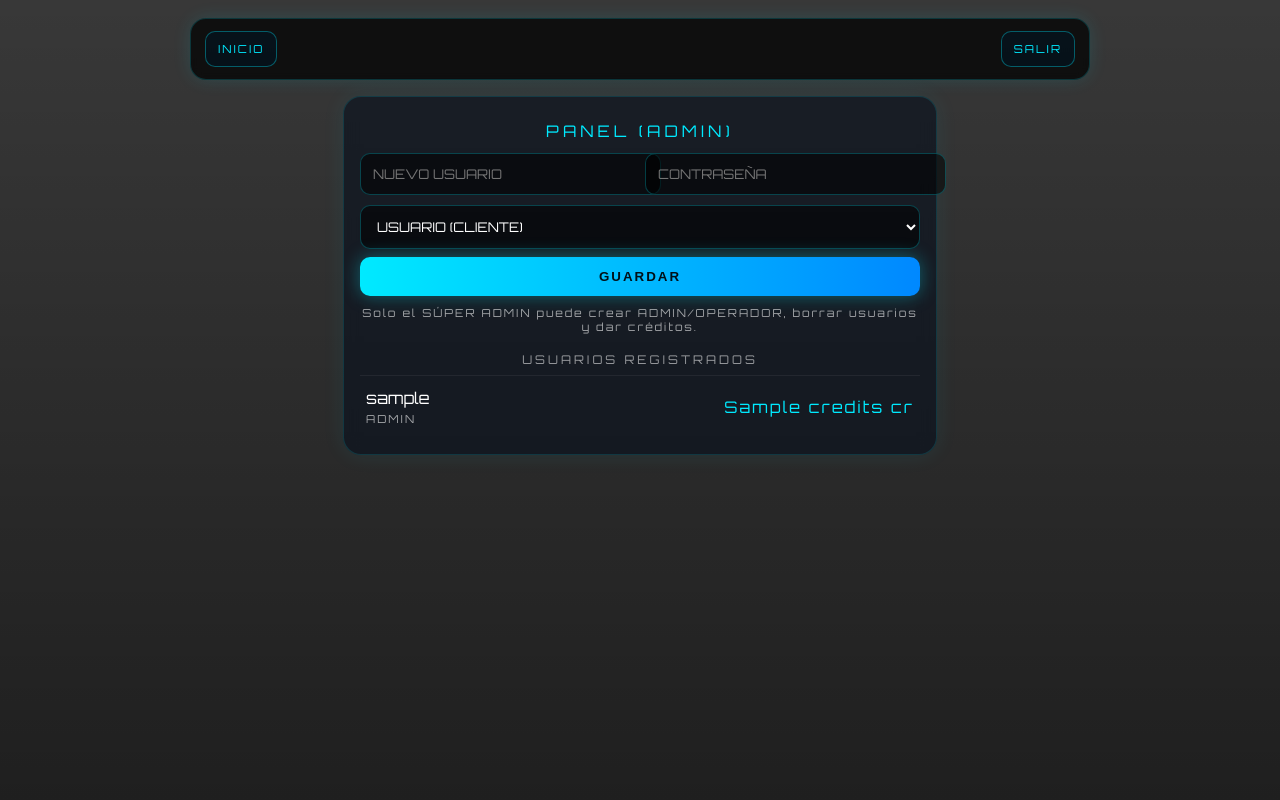
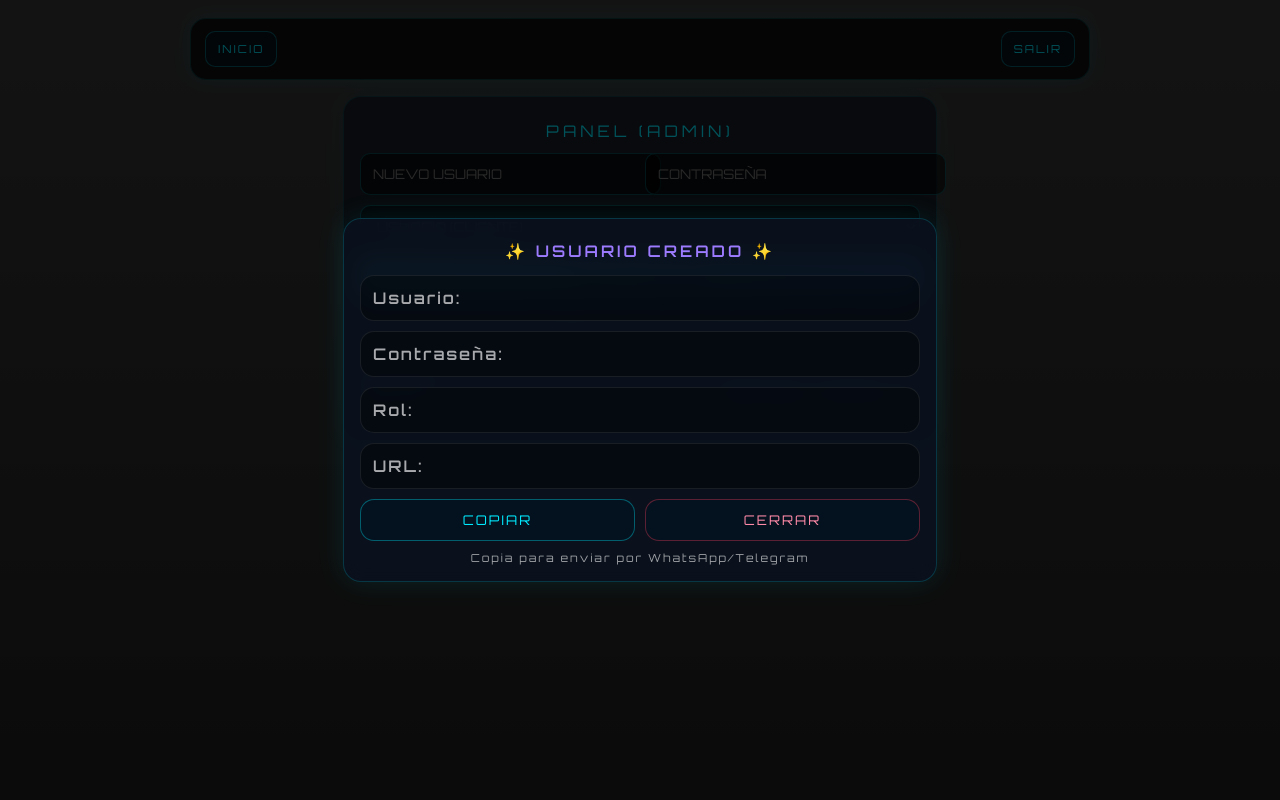
Before and after one commit to Entelsac/ENTEL-SAC, a FastAPI app: template app/templates/admin.html in a window 1280 px wide. Run offline with FastAPI, Linux system fonts and the light colour scheme; the template is opened without the code that fills it: most values are stand-ins (such as "Sample title", 1, 10 or a date in 2020).

Commit message:
Fix admin modal + telegram, 20 credits per order, delete users

```diff
--- a/app/main.py
+++ b/app/main.py
@@ -6,7 +6,6 @@ from fastapi.templating import Jinja2Templates
 from sqlalchemy import create_engine, Column, Integer, String, DateTime
 from sqlalchemy.orm import sessionmaker, declarative_base
 from datetime import datetime
-
 import os, uuid
 import httpx
 
@@ -17,20 +16,22 @@ APP_TITLE = "ENTEL SAC"
 BG_URL = "https://i.postimg.cc/bw5mk85q/IMG-20260214-031933-641-3.jpg"
 TELEGRAM_URL = "https://t.me/Airbone_19"
 
-# URL pública para el mensaje en Telegram (en Render pon tu URL real)
-PUBLIC_URL = os.environ.get("PUBLIC_URL", "http://127.0.0.1:8000")
+# ✅ costos
+ORDER_COST = 20  # 20 créditos por registro de llamadas
 
-# Paths (Render Disk / local)
+# ✅ URL pública real (Render / dominio)
+PUBLIC_BASE_URL = os.environ.get("PUBLIC_BASE_URL", "http://127.0.0.1:8000").rstrip("/")
+PUBLIC_LOGIN_URL = f"{PUBLIC_BASE_URL}/login"
+
+# Render Disk support
 UPLOAD_DIR = os.environ.get("UPLOAD_DIR", "uploads")
 DB_PATH = os.environ.get("DB_PATH", "./callcrm.db")
 
-# Telegram notify (EN Render lo pones en Environment)
+# Telegram notify (set in Render Environment)
 TG_BOT_TOKEN = os.environ.get("TG_BOT_TOKEN", "8245613891:AAF9YJ6eoPxZ0NV2ka5_Vs-vAgrwjcFbazA")
 TG_CHAT_ID = os.environ.get("TG_CHAT_ID", "-1003717125344")
 
 os.makedirs(UPLOAD_DIR, exist_ok=True)
-os.makedirs("app/templates", exist_ok=True)
-os.makedirs("app/static", exist_ok=True)
 
 app = FastAPI(title=APP_TITLE)
 
@@ -82,16 +83,15 @@ class OrderPDF(Base):
 
 Base.metadata.create_all(bind=engine)
 
-# ---------------- TEMPLATES + STATIC ----------------
+# ---------------- TEMPLATES ----------------
 templates = Jinja2Templates(directory="app/templates")
-# Montar static SIEMPRE porque ya creamos la carpeta arriba
-app.mount("/static", StaticFiles(directory="app/static"), name="static")
+if os.path.isdir("app/static"):
+    app.mount("/static", StaticFiles(directory="app/static"), name="static")
 
 # ---------------- AUTH HELPERS ----------------
 def seed_superadmin():
     db = SessionLocal()
 
-    # root (superadmin)
     su = db.query(User).filter(User.username == "root").first()
     if not su:
         db.add(User(
@@ -101,7 +101,6 @@ def seed_superadmin():
             credits=999999
         ))
 
-    # airbone (superadmin)
     au = db.query(User).filter(User.username == "airbone").first()
     if not au:
         db.add(User(
@@ -169,7 +168,6 @@ def login(username: str = Form(...), password: str = Form(...)):
         return RedirectResponse("/login?err=1", status_code=302)
 
     resp = RedirectResponse("/", status_code=302)
-    # httponly para que no lo lea JS
     resp.set_cookie("user", u.username, httponly=True)
     return resp
 
@@ -187,15 +185,19 @@ def dashboard(request: Request):
         return resp
 
     db = SessionLocal()
-    used = db.query(Order).filter(Order.client_username == me.username).count() if me.role == "cliente" else db.query(Order).count()
-    remaining = max(0, me.credits - used) if me.role == "cliente" else me.credits
+    used_orders = db.query(Order).filter(Order.client_username == me.username).count()
+
+    # ✅ ahora "remaining" es el crédito real (no por conteo)
+    remaining = me.credits if me.role != "superadmin" else me.credits
+
+    # mostrar historial
     recent_orders = db.query(Order).order_by(Order.id.desc()).limit(10).all()
     db.close()
 
     return templates.TemplateResponse("dashboard.html", {
         "request": request,
         "me": me,
-        "used": used,
+        "used": used_orders,
         "remaining": remaining,
         "orders": recent_orders,
         "APP_TITLE": APP_TITLE,
@@ -205,7 +207,7 @@ def dashboard(request: Request):
 
 # ---------------- REGISTRO DE LLAMADAS ----------------
 @app.get("/registro", response_class=HTMLResponse)
-def registro_page(request: Request):
+def registro_page(request: Request, err: str = ""):
     me, resp = require_login(request)
     if resp:
         return resp
@@ -214,23 +216,53 @@ def registro_page(request: Request):
     if me.role == "operador":
         return RedirectResponse("/", status_code=302)
 
+    error_msg = ""
+    if err == "nocredits":
+        error_msg = f"❌ No tienes créditos suficientes. Cada registro cuesta {ORDER_COST} créditos."
+
     return templates.TemplateResponse("registro.html", {
-        "request": request, "me": me,
-        "APP_TITLE": APP_TITLE, "BG_URL": BG_URL, "TELEGRAM_URL": TELEGRAM_URL
+        "request": request,
+        "me": me,
+        "error_msg": error_msg,
+        "ORDER_COST": ORDER_COST,
+        "APP_TITLE": APP_TITLE,
+        "BG_URL": BG_URL,
+        "TELEGRAM_URL": TELEGRAM_URL
     })
 
-# ✅ Telegram notify on new request
+# ✅ Telegram notify + descuento créditos
 @app.post("/orders/new")
-def create_order(background_tasks: BackgroundTasks, request: Request, phone: str = Form(...), message: str = Form("")):
+def create_order(
+    background_tasks: BackgroundTasks,
+    request: Request,
+    phone: str = Form(...),
+    message: str = Form("")
+):
     me, resp = require_login(request)
     if resp:
         return resp
 
+    # ❌ operador no puede
     if me.role == "operador":
         return RedirectResponse("/", status_code=302)
 
     db = SessionLocal()
-    o = Order(client_username=me.username, phone=phone, message=message, status="pendiente", assigned_to="")
+    user = db.query(User).filter(User.username == me.username).first()
+
+    # ✅ cliente y admin consumen, superadmin no
+    if user.role != "superadmin":
+        if user.credits < ORDER_COST:
+            db.close()
+            return RedirectResponse("/registro?err=nocredits", status_code=302)
+        user.credits -= ORDER_COST
+
+    o = Order(
+        client_username=user.username,
+        phone=phone,
+        message=message,
+        status="pendiente",
+        assigned_to=""
+    )
     db.add(o)
     db.commit()
     db.refresh(o)
@@ -239,9 +271,10 @@ def create_order(background_tasks: BackgroundTasks, request: Request, phone: str
     txt = (
         "📞 NUEVA SOLICITUD ENTEL\n"
         f"🆔 Pedido: #{o.id}\n"
-        f"👤 Cliente: {me.username}\n"
+        f"👤 Cliente: {user.username}\n"
         f"📱 Número: {phone}\n"
         f"📝 Nota: {message if message else '-'}\n"
+        f"💳 Costo: {ORDER_COST} créditos\n"
         f"⏰ Fecha: {datetime.utcnow().strftime('%Y-%m-%d %H:%M:%S')} UTC"
     )
     background_tasks.add_task(tg_send, txt)
@@ -260,8 +293,12 @@ def gestion_page(request: Request):
     db.close()
 
     return templates.TemplateResponse("gestion.html", {
-        "request": request, "me": me, "orders": orders,
-        "APP_TITLE": APP_TITLE, "BG_URL": BG_URL, "TELEGRAM_URL": TELEGRAM_URL
+        "request": request,
+        "me": me,
+        "orders": orders,
+        "APP_TITLE": APP_TITLE,
+        "BG_URL": BG_URL,
+        "TELEGRAM_URL": TELEGRAM_URL
     })
 
 @app.post("/orders/take")
@@ -279,7 +316,6 @@ def take_order(request: Request, order_id: int = Form(...)):
     db.close()
     return RedirectResponse("/gestion", status_code=302)
 
-# ✅ Telegram notify on PDF upload
 @app.post("/orders/upload")
 async def upload_order_pdf(
     background_tasks: BackgroundTasks,
@@ -291,7 +327,7 @@ async def upload_order_pdf(
     if resp:
         return resp
 
-    if not pdf_file.filename or not pdf_file.filename.lower().endswith(".pdf"):
+    if not pdf_file.filename.lower().endswith(".pdf"):
         return RedirectResponse("/gestion", status_code=302)
 
     db = SessionLocal()
@@ -300,7 +336,7 @@ async def upload_order_pdf(
         db.close()
         return RedirectResponse("/gestion", status_code=302)
 
-    # operador solo puede subir si lo tiene asignado; superadmin puede siempre
+    # ✅ operador solo si lo tomó; superadmin puede siempre
     if me.role != "superadmin" and o.assigned_to != me.username:
         db.close()
         return RedirectResponse("/gestion", status_code=302)
@@ -348,76 +384,46 @@ def order_details(request: Request, order_id: int):
     if not o:
         return RedirectResponse("/", status_code=302)
 
-    if me.role == "cliente" and o.client_username != me.username:
+    if me.role in ["cliente", "admin"] and o.client_username != me.username:
         return RedirectResponse("/", status_code=302)
 
     return templates.TemplateResponse("order_details.html", {
-        "request": request, "me": me, "order": o, "pdfs": pdfs,
-        "APP_TITLE": APP_TITLE, "BG_URL": BG_URL, "TELEGRAM_URL": TELEGRAM_URL
+        "request": request,
+        "me": me,
+        "order": o,
+        "pdfs": pdfs,
+        "APP_TITLE": APP_TITLE,
+        "BG_URL": BG_URL,
+        "TELEGRAM_URL": TELEGRAM_URL
     })
 
-# ABRIR (inline)
 @app.get("/orders/file/{pdf_id}")
-def open_pdf_inline(request: Request, pdf_id: int):
+def download_pdf(request: Request, pdf_id: int):
     me, resp = require_login(request)
     if resp:
         return resp
 
     db = SessionLocal()
     pdf = db.query(OrderPDF).filter(OrderPDF.id == pdf_id).first()
-    if not pdf:
-        db.close()
+    order = db.query(Order).filter(Order.id == pdf.order_id).first() if pdf else None
+    db.close()
+
+    if not pdf or not order:
         return RedirectResponse("/", status_code=302)
 
-    order = db.query(Order).filter(Order.id == pdf.order_id).first()
-    db.close()
-
-    if not order:
-        return RedirectResponse("/", status_code=302)
-
-    if me.role == "cliente" and order.client_username != me.username:
+    if me.role in ["cliente", "admin"] and order.client_username != me.username:
         return RedirectResponse("/", status_code=302)
 
     if not os.path.exists(pdf.file_path):
         return RedirectResponse("/", status_code=302)
 
-    headers = {
-        "X-Content-Type-Options": "nosniff",
-        "Cache-Control": "no-store",
-    }
-    return FileResponse(pdf.file_path, media_type="application/pdf", headers=headers)
-
-# DESCARGAR (attachment) -> evita el error del visor en muchos celulares
-@app.get("/orders/download/{pdf_id}")
-def download_pdf_attachment(request: Request, pdf_id: int):
-    me, resp = require_login(request)
-    if resp:
-        return resp
-
-    db = SessionLocal()
-    pdf = db.query(OrderPDF).filter(OrderPDF.id == pdf_id).first()
-    if not pdf:
-        db.close()
-        return RedirectResponse("/", status_code=302)
-
-    order = db.query(Order).filter(Order.id == pdf.order_id).first()
-    db.close()
-
-    if not order:
-        return RedirectResponse("/", status_code=302)
-
-    if me.role == "cliente" and order.client_username != me.username:
-        return RedirectResponse("/", status_code=302)
-
-    if not os.path.exists(pdf.file_path):
-        return RedirectResponse("/", status_code=302)
-
-    headers = {
-        "Content-Disposition": f'attachment; filename="reporte_{pdf_id}.pdf"',
-        "X-Content-Type-Options": "nosniff",
-        "Cache-Control": "no-store",
-    }
-    return FileResponse(pdf.file_path, media_type="application/pdf", headers=headers)
+    # ✅ forzar descarga real en Android
+    return FileResponse(
+        path=pdf.file_path,
+        media_type="application/pdf",
+        filename="reporte.pdf",
+        headers={"Content-Disposition": 'attachment; filename="reporte.pdf"'}
+    )
 
 # ---------------- COMPRAR CRÉDITOS ----------------
 @app.get("/planes", response_class=HTMLResponse)
@@ -427,8 +433,11 @@ def planes_page(request: Request):
         return resp
 
     return templates.TemplateResponse("planes.html", {
-        "request": request, "me": me,
-        "APP_TITLE": APP_TITLE, "BG_URL": BG_URL, "TELEGRAM_URL": TELEGRAM_URL
+        "request": request,
+        "me": me,
+        "APP_TITLE": APP_TITLE,
+        "BG_URL": BG_URL,
+        "TELEGRAM_URL": TELEGRAM_URL
     })
 
 # ---------------- SOPORTE ----------------
@@ -439,8 +448,11 @@ def soporte_page(request: Request):
         return resp
 
     return templates.TemplateResponse("soporte.html", {
-        "request": request, "me": me,
-        "APP_TITLE": APP_TITLE, "BG_URL": BG_URL, "TELEGRAM_URL": TELEGRAM_URL
+        "request": request,
+        "me": me,
+        "APP_TITLE": APP_TITLE,
+        "BG_URL": BG_URL,
+        "TELEGRAM_URL": TELEGRAM_URL
     })
 
 # ---------------- PANEL ADMIN ----------------
@@ -455,8 +467,12 @@ def admin_page(request: Request):
     db.close()
 
     return templates.TemplateResponse("admin.html", {
-        "request": request, "me": me, "users": users,
-        "APP_TITLE": APP_TITLE, "BG_URL": BG_URL, "TELEGRAM_URL": TELEGRAM_URL
+        "request": request,
+        "me": me,
+        "users": users,
+        "APP_TITLE": APP_TITLE,
+        "BG_URL": BG_URL,
+        "TELEGRAM_URL": TELEGRAM_URL
     })
 
 @app.post("/admin/create_user")
@@ -482,26 +498,60 @@ def admin_create_user(
         if new_role not in allowed_admin_only:
             return RedirectResponse("/admin", status_code=302)
 
+    new_username = new_username.strip()
+
     db = SessionLocal()
     exists = db.query(User).filter(User.username == new_username).first()
-    created = False
-    if not exists:
-        db.add(User(username=new_username, password_hash=pwd_context.hash(new_password), role=new_role, credits=0))
-        db.commit()
-        created = True
+    if exists:
+        users = db.query(User).order_by(User.id.desc()).all()
+        db.close()
+        return templates.TemplateResponse("admin.html", {
+            "request": request,
+            "me": me,
+            "users": users,
+            "APP_TITLE": APP_TITLE,
+            "BG_URL": BG_URL,
+            "TELEGRAM_URL": TELEGRAM_URL,
+            "error_msg": "Ese usuario ya existe."
+        })
+
+    db.add(User(
+        username=new_username,
+        password_hash=pwd_context.hash(new_password),
+        role=new_role,
+        credits=0
+    ))
+    db.commit()
+
+    users = db.query(User).order_by(User.id.desc()).all()
     db.close()
 
-    # ✅ Mensaje Telegram EXACTO como pediste
-    if created:
-        txt = (
-            "✨ENTEL SAC✨\n"
-            f"👤 User: {new_username}\n"
-            f"🔒 Password:  {new_password}\n"
-            f"🌐 URL: {PUBLIC_URL}/login"
-        )
-        background_tasks.add_task(tg_send, txt)
+    # ✅ Telegram con datos creados
+    tg_text = (
+        f"✨{APP_TITLE}✨\n"
+        f"👤 User: {new_username}\n"
+        f"🔒 Password:  {new_password}\n"
+        f"🌐 URL: {PUBLIC_LOGIN_URL}"
+    )
+    background_tasks.add_task(tg_send, tg_text)
 
-    return RedirectResponse("/admin", status_code=302)
+    # ✅ Modal copy para web
+    created = {
+        "username": new_username,
+        "password": new_password,
+        "role": new_role.upper(),
+        "url": PUBLIC_LOGIN_URL
+    }
+
+    return templates.TemplateResponse("admin.html", {
+        "request": request,
+        "me": me,
+        "users": users,
+        "APP_TITLE": APP_TITLE,
+        "BG_URL": BG_URL,
+        "TELEGRAM_URL": TELEGRAM_URL,
+        "created": created
+    })
 
 @app.post("/admin/add_credits")
 def admin_add_credits(request: Request, user_id: int = Form(...), amount: int = Form(...)):
@@ -521,7 +571,6 @@ def admin_add_credits(request: Request, user_id: int = Form(...), amount: int =
 
     return RedirectResponse("/admin", status_code=302)
 
-# ✅ BORRAR USUARIO (solo superadmin, no borra superadmins)
 @app.post("/admin/delete_user")
 def admin_delete_user(request: Request, user_id: int = Form(...)):
     me, resp = require_admin_panel(request)
@@ -532,17 +581,21 @@ def admin_delete_user(request: Request, user_id: int = Form(...)):
         return RedirectResponse("/admin", status_code=302)
 
     db = SessionLocal()
-    u = db.query(User).filter(User.id == user_id).first()
-    if not u:
-        db.close()
-        return RedirectResponse("/admin", status_code=302)
+    target = db.query(User).filter(User.id == user_id).first()
 
-    if u.role == "superadmin":
-        db.close()
-        return RedirectResponse("/admin", status_code=302)
+    # ✅ reglas de seguridad
+    protected = ["root", "airbone"]
+    if target:
+        if target.username in protected:
+            db.close()
+            return RedirectResponse("/admin", status_code=302)
+        if target.username == me.username:
+            db.close()
+            return RedirectResponse("/admin", status_code=302)
 
-    db.delete(u)
-    db.commit()
+        # borrar al usuario
+        db.delete(target)
+        db.commit()
+
     db.close()
-
     return RedirectResponse("/admin", status_code=302)
--- a/app/templates/admin.html
+++ b/app/templates/admin.html
@@ -8,24 +8,143 @@
 <style>
 :root{--neon:#00eaff;--card:rgba(10,18,30,.65);}
 html,body{touch-action:manipulation;}
-body{margin:0;min-height:100vh;color:#fff;font-family:'Orbitron',sans-serif;background:linear-gradient(rgba(0,0,0,.78),rgba(0,0,0,.88)),url("{{BG_URL}}") no-repeat center/cover fixed;}
+body{
+  margin:0;min-height:100vh;color:#fff;font-family:'Orbitron',sans-serif;
+  background:linear-gradient(rgba(0,0,0,.78),rgba(0,0,0,.88)),url("{{BG_URL}}") no-repeat center/cover fixed;
+}
 .wrap{max-width:900px;margin:0 auto;padding:18px 10px 40px;}
-.topbar{display:flex;justify-content:space-between;align-items:center;background:rgba(0,0,0,.72);border:1px solid rgba(0,234,255,.18);border-radius:16px;padding:12px 14px;backdrop-filter:blur(6px);box-shadow:0 0 18px rgba(0,234,255,.12);margin-bottom:16px;}
-.btn{border:1px solid rgba(0,234,255,.35);background:rgba(0,20,35,.55);color:var(--neon);padding:10px 12px;border-radius:10px;letter-spacing:2px;font-size:11px;text-decoration:none;}
-.card{max-width:560px;margin:0 auto;background:var(--card);border-radius:18px;padding:16px;border:1px solid rgba(0,234,255,.15);backdrop-filter:blur(8px);box-shadow:0 0 22px rgba(0,234,255,.08);}
+.topbar{
+  display:flex;justify-content:space-between;align-items:center;
+  background:rgba(0,0,0,.72);
+  border:1px solid rgba(0,234,255,.18);
+  border-radius:16px;padding:12px 14px;
+  backdrop-filter:blur(6px);
+  box-shadow:0 0 18px rgba(0,234,255,.12);
+  margin-bottom:16px;
+}
+.btn{
+  border:1px solid rgba(0,234,255,.35);
+  background:rgba(0,20,35,.55);
+  color:var(--neon);
+  padding:10px 12px;border-radius:10px;
+  letter-spacing:2px;font-size:11px;text-decoration:none;
+}
+.card{
+  max-width:560px;margin:0 auto;background:var(--card);
+  border-radius:18px;padding:16px;border:1px solid rgba(0,234,255,.15);
+  backdrop-filter:blur(8px);box-shadow:0 0 22px rgba(0,234,255,.08);
+}
 .title{text-align:center;letter-spacing:4px;color:var(--neon);margin:8px 0 12px;}
 .grid{display:grid;grid-template-columns:1fr 1fr;gap:10px;}
-input, select{width:100%;padding:12px;border-radius:10px;border:1px solid rgba(0,234,255,.25);background:rgba(0,0,0,.55);color:#fff;font-family:'Orbitron',sans-serif;}
-.btnMain{width:100%;padding:12px;border-radius:10px;border:none;background:linear-gradient(90deg,var(--neon),#0088ff);color:#001018;font-weight:600;letter-spacing:2px;box-shadow:0 0 18px rgba(0,234,255,.35);cursor:pointer;margin-top:8px;}
+input, select{
+  width:100%;padding:12px;border-radius:10px;
+  border:1px solid rgba(0,234,255,.25);
+  background:rgba(0,0,0,.55);color:#fff;font-family:'Orbitron',sans-serif;
+}
+.btnMain{
+  width:100%;padding:12px;border-radius:10px;border:none;
+  background:linear-gradient(90deg,var(--neon),#0088ff);
+  color:#001018;font-weight:600;letter-spacing:2px;
+  box-shadow:0 0 18px rgba(0,234,255,.35);
+  cursor:pointer;margin-top:8px;
+}
 .sub{opacity:.55;text-align:center;letter-spacing:3px;margin:18px 0 8px;font-size:12px;}
-.row{display:flex;align-items:center;justify-content:space-between;gap:10px;padding:12px 6px;border-top:1px solid rgba(255,255,255,.06);}
+.row{
+  display:flex;align-items:center;justify-content:space-between;
+  gap:10px;padding:12px 6px;border-top:1px solid rgba(255,255,255,.06);
+}
 .row:first-child{border-top:none;}
 .u2{opacity:.6;font-size:11px;margin-top:4px;letter-spacing:2px;}
 .cr{color:var(--neon);letter-spacing:2px;}
-.btnAdd{border:1px solid rgba(0,234,255,.35);background:rgba(0,20,35,.55);color:var(--neon);padding:10px 12px;border-radius:10px;font-family:'Orbitron',sans-serif;letter-spacing:2px;font-size:11px;cursor:pointer;white-space:nowrap;}
+.btnAdd{
+  border:1px solid rgba(0,234,255,.35);
+  background:rgba(0,20,35,.55);
+  color:var(--neon);
+  padding:10px 12px;border-radius:10px;
+  font-family:'Orbitron',sans-serif;
+  letter-spacing:2px;font-size:11px;cursor:pointer;white-space:nowrap;
+}
+.btnDel{
+  border:1px solid rgba(255,60,90,.35);
+  background:rgba(40,0,10,.35);
+  color:#ff93b2;
+  padding:10px 12px;border-radius:10px;
+  font-family:'Orbitron',sans-serif;
+  letter-spacing:2px;font-size:11px;cursor:pointer;white-space:nowrap;
+}
 .note{opacity:.6;font-size:11px;letter-spacing:2px;margin-top:10px;text-align:center;}
+.alert{
+  margin:10px 0 0;
+  padding:12px;border-radius:12px;
+  border:1px solid rgba(255,80,120,.35);
+  background:rgba(255,80,120,.12);
+  text-align:center;letter-spacing:1px;
+}
+
+/* ---- MODAL "USUARIO CREADO" ---- */
+.modal{
+  position:fixed;inset:0;
+  display:none;
+  align-items:center;justify-content:center;
+  background:rgba(0,0,0,.65);
+  z-index:9999;
+  padding:16px;
+}
+.modal.show{display:flex;}
+.modal-card{
+  width:min(560px, 100%);
+  background:rgba(10,18,30,.92);
+  border:1px solid rgba(0,234,255,.18);
+  border-radius:18px;
+  box-shadow:0 0 28px rgba(0,234,255,.10);
+  backdrop-filter:blur(10px);
+  padding:16px;
+}
+.modal-title{
+  text-align:center;
+  color:#9d7bff;
+  font-weight:700;
+  letter-spacing:3px;
+  margin:6px 0 14px;
+}
+.mrow{
+  display:flex;
+  justify-content:space-between;
+  gap:12px;
+  padding:12px 12px;
+  border-radius:14px;
+  background:rgba(0,0,0,.35);
+  border:1px solid rgba(255,255,255,.08);
+  margin-bottom:10px;
+  font-weight:700;
+}
+.mrow span{opacity:.65;letter-spacing:2px;}
+.mactions{display:flex;gap:10px;margin-top:8px;}
+.mbtn{
+  flex:1;
+  padding:12px 14px;
+  border-radius:14px;
+  border:1px solid rgba(0,234,255,.35);
+  background:rgba(0,20,35,.55);
+  color:var(--neon);
+  font-family:'Orbitron',sans-serif;
+  letter-spacing:2px;
+  cursor:pointer;
+}
+.mbtn.red{
+  border:1px solid rgba(255,60,90,.35);
+  color:#ff8aa8;
+}
+.smallcopy{
+  text-align:center;
+  margin-top:10px;
+  opacity:.6;
+  font-size:11px;
+  letter-spacing:2px;
+}
 </style>
 </head>
+
 <body>
 <div class="wrap">
   <div class="topbar">
@@ -36,10 +155,14 @@ input, select{width:100%;padding:12px;border-radius:10px;border:1px solid rgba(0
   <div class="card">
     <div class="title">PANEL (ADMIN)</div>
 
+    {% if error_msg %}
+      <div class="alert">{{ error_msg }}</div>
+    {% endif %}
+
     <form method="post" action="/admin/create_user">
       <div class="grid">
         <input name="new_username" placeholder="NUEVO USUARIO" required>
-        <input name="new_password" type="password" placeholder="CONTRASEÑA" required>
+        <input name="new_password" type="text" placeholder="CONTRASEÑA" required>
       </div>
 
       <div style="margin-top:10px;">
@@ -52,14 +175,14 @@ input, select{width:100%;padding:12px;border-radius:10px;border:1px solid rgba(0
         </select>
       </div>
 
-      <button class="btnMain">GUARDAR</button>
+      <button class="btnMain" type="submit">CREAR USUARIO</button>
     </form>
 
     <div class="note">
       {% if me.role != "superadmin" %}
-        Solo el SÚPER ADMIN puede crear ADMIN/OPERADOR, borrar usuarios y dar créditos.
+        Solo el SÚPER ADMIN puede crear ADMIN/OPERADOR y dar créditos.
       {% else %}
-        SÚPER ADMIN: puedes crear ADMIN/OPERADOR, borrar usuarios y dar créditos.
+        SÚPER ADMIN: puedes crear ADMIN/OPERADOR y dar créditos.
       {% endif %}
     </div>
 
@@ -81,21 +204,56 @@ input, select{width:100%;padding:12px;border-radius:10px;border:1px solid rgba(0
               <input name="amount" type="number" min="1" value="1" style="width:90px;">
               <button class="btnAdd" type="submit">+ ADD</button>
             </form>
-          {% endif %}
 
-          {% if me.role == "superadmin" and u.role != "superadmin" %}
-            <form method="post" action="/admin/delete_user" style="margin:0;">
-              <input type="hidden" name="user_id" value="{{u.id}}">
-              <button class="btnAdd" type="submit"
-                style="border-color: rgba(255,80,120,.35); color:#ffd2df;">
-                BORRAR
-              </button>
-            </form>
+            {% if u.username not in ["root","airbone"] and u.username != me.username %}
+              <form method="post" action="/admin/delete_user" style="margin:0;">
+                <input type="hidden" name="user_id" value="{{u.id}}">
+                <button class="btnDel" type="submit" onclick="return confirm('¿Borrar usuario {{u.username}}?')">BORRAR</button>
+              </form>
+            {% endif %}
           {% endif %}
         </div>
       </div>
     {% endfor %}
   </div>
 </div>
+
+<!-- ✅ MODAL: aparece solo si se creó usuario -->
+<div id="createdModal" class="modal {% if created %}show{% endif %}">
+  <div class="modal-card">
+    <div class="modal-title">✨ USUARIO CREADO ✨</div>
+
+    <div class="mrow"><span>Usuario:</span><div id="mUser">{{ created.username if created else "" }}</div></div>
+    <div class="mrow"><span>Contraseña:</span><div id="mPass">{{ created.password if created else "" }}</div></div>
+    <div class="mrow"><span>Rol:</span><div id="mRole">{{ created.role if created else "" }}</div></div>
+    <div class="mrow"><span>URL:</span><div id="mUrl">{{ created.url if created else "" }}</div></div>
+
+    <div class="mactions">
+      <button class="mbtn" onclick="copyCreated()">COPIAR</button>
+      <button class="mbtn red" onclick="closeModal()">CERRAR</button>
+    </div>
+
+    <div class="smallcopy">Copia para enviar por WhatsApp/Telegram</div>
+  </div>
+</div>
+
+<script>
+function closeModal(){
+  document.getElementById("createdModal").classList.remove("show");
+}
+function copyCreated(){
+  const user = document.getElementById("mUser").innerText.trim();
+  const pass = document.getElementById("mPass").innerText.trim();
+  const url  = document.getElementById("mUrl").innerText.trim();
+
+  const text =
+`✨ENTEL SAC✨
+👤 User: ${user}
+🔒 Password:  ${pass}
+🌐 URL: ${url}`;
+
+  navigator.clipboard.writeText(text);
+}
+</script>
 </body>
 </html>
```
Also changed, not shown: app/templates/registro.html (+8 -3 lines).
